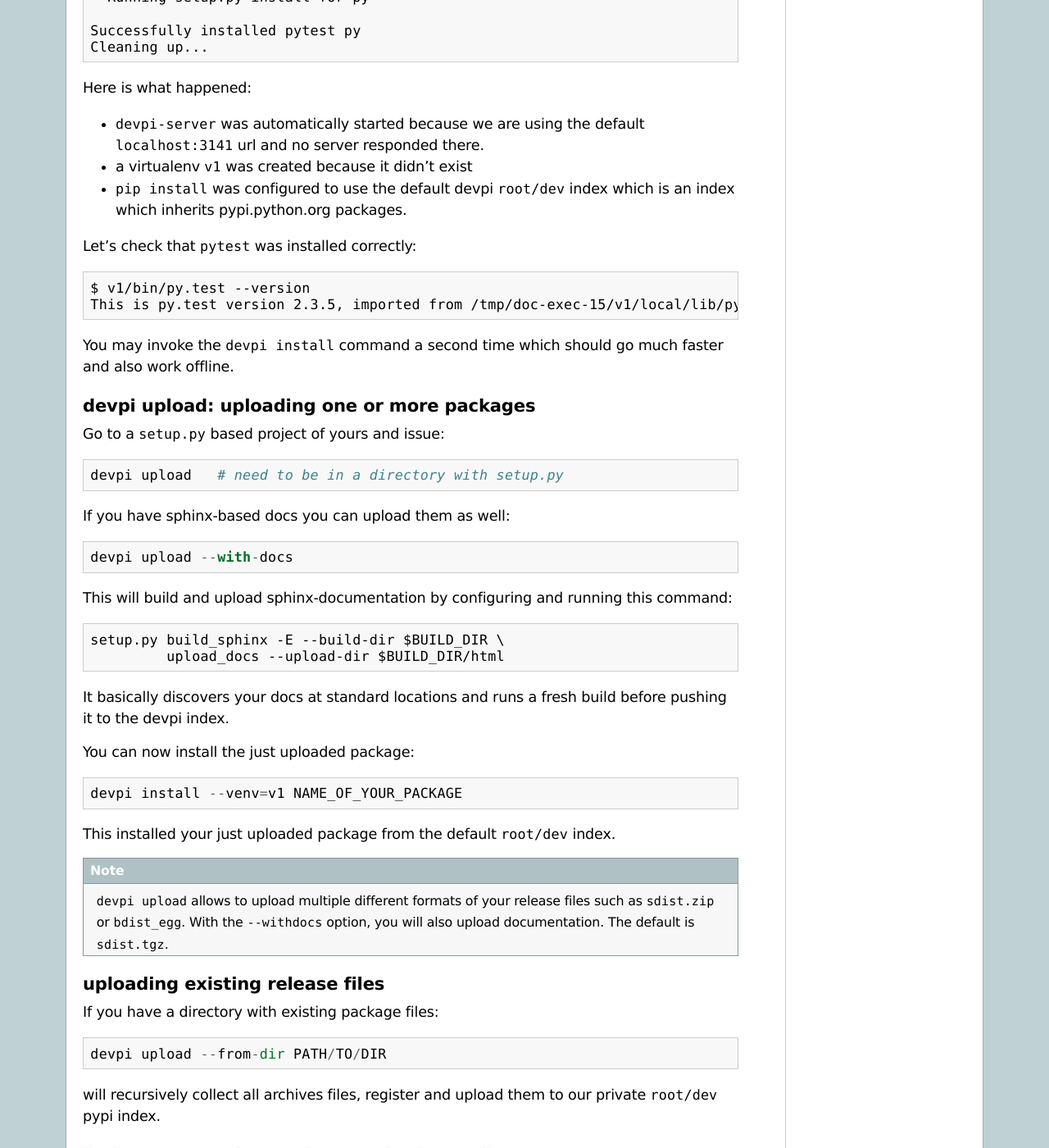
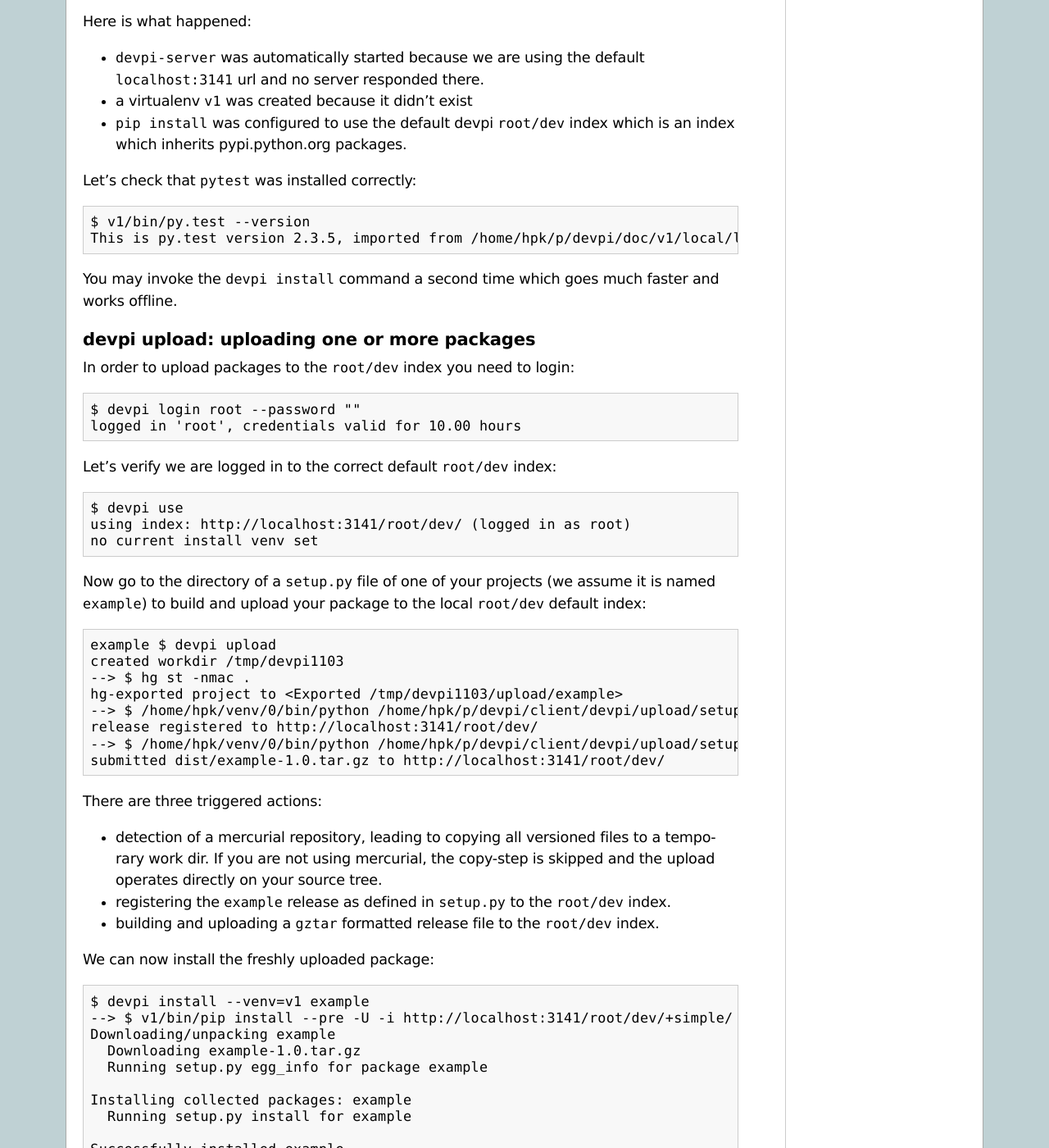
Before and after one commit to devpi/devpi, a Sphinx documentation site: the page built from doc/index.rst, in a window 1280 px wide and 1400 px high, scrolled down 1315 px. Shown: the whole window at 82% size. Built offline with Sphinx 7.4.7, drawn with Linux system fonts in a browser that asks for light colours; some of the changed text lies outside the part shown.

Commit message:
refactor index.rst quickstart page to use regendoc-style recreation. (see "regen" make target)

```diff
--- a/doc/docserver.txt
+++ b/doc/docserver.txt
@@ -9,7 +9,6 @@
 
 The documentation will be linked to from the ``pypi/PROJNAME`` page
 of that index.
-
 
 Server data directory layout (implementation internal)
 ------------------------------------------------------
--- /dev/null
+++ b/doc/example/README.txt
@@ -0,0 +1,2 @@
+
+Example README
--- a/doc/example/setup.py
+++ b/doc/example/setup.py
@@ -1,21 +1,13 @@
 import os, sys
-try:
-    from setuptools import setup, Command
-except ImportError:
-    from distribute_setup import use_setuptools
-    use_setuptools()
-    from setuptools import setup, Command
+from distutils.core import setup
 
-def main():
+if __name__ == '__main__':
     setup(
         name='example',
         description='example test project (please ignore)',
         version='1.0',
         author='Holger Krekel',
+        url="http://example.com",
         author_email='holger at merlinux.eu',
         py_modules=["example"],
-        zip_safe=False,
     )
-
-if __name__ == '__main__':
-    main()
--- a/doc/index.rst
+++ b/doc/index.rst
@@ -49,14 +49,10 @@
 auto-started caching devpi-server::
 
     $ devpi install --venv=v1 pytest
-    automatically starting devpi-server at http://localhost:3141/
-    --> $ virtualenv v1
-    Using real prefix '/usr'
-    New python executable in v1/bin/python
-    Please make sure you remove any previous custom paths from your /home/hpk/.pydistutils.cfg file.
-    Installing setuptools............done.
-    Installing pip...............done.
-    --> $ v1/bin/pip install -U --force-reinstall -i http://localhost:3141/root/dev/+simple/ pytest
+    automatically starting devpi-server for http://localhost:3141
+    *** logfile is at
+    --> $ virtualenv -q v1
+    --> $ v1/bin/pip install --pre -U -i http://localhost:3141/root/dev/+simple/ pytest
     Downloading/unpacking pytest
       Running setup.py egg_info for package pytest
 
@@ -66,8 +62,8 @@
     Installing collected packages: pytest, py
       Running setup.py install for pytest
 
-        Installing py.test script to /tmp/doc-exec-15/v1/bin
-        Installing py.test-2.7 script to /tmp/doc-exec-15/v1/bin
+        Installing py.test script to /home/hpk/p/devpi/doc/v1/bin
+        Installing py.test-2.7 script to /home/hpk/p/devpi/doc/v1/bin
       Running setup.py install for py
 
     Successfully installed pytest py
@@ -86,17 +82,76 @@
 Let's check that ``pytest`` was installed correctly::
 
     $ v1/bin/py.test --version
-    This is py.test version 2.3.5, imported from /tmp/doc-exec-15/v1/local/lib/python2.7/site-packages/pytest.pyc
+    This is py.test version 2.3.5, imported from /home/hpk/p/devpi/doc/v1/local/lib/python2.7/site-packages/pytest.pyc
 
-You may invoke the ``devpi install`` command a second time which should
-go much faster and also work offline.
+You may invoke the ``devpi install`` command a second time which goes
+much faster and works offline.
 
 devpi upload: uploading one or more packages
 ++++++++++++++++++++++++++++++++++++++++++++
 
-Go to a ``setup.py`` based project of yours and issue::
+In order to upload packages to the ``root/dev`` index you need to login::
 
-	devpi upload   # need to be in a directory with setup.py
+    $ devpi login root --password ""
+    logged in 'root', credentials valid for 10.00 hours
+
+Let's verify we are logged in to the correct default ``root/dev`` index::
+
+    $ devpi use
+    using index: http://localhost:3141/root/dev/ (logged in as root)
+    no current install venv set
+
+Now go to the directory of a ``setup.py`` file of one of your projects
+(we assume it is named ``example``) to build and upload your package
+to the local ``root/dev`` default index::
+
+    example $ devpi upload
+    created workdir /tmp/devpi1103
+    --> $ hg st -nmac .
+    hg-exported project to <Exported /tmp/devpi1103/upload/example>
+    --> $ /home/hpk/venv/0/bin/python /home/hpk/p/devpi/client/devpi/upload/setuppy.py /tmp/devpi1103/upload/example http://localhost:3141/root/dev/ root root-72509ca707b0f1f765548e62d9d849eb1a11768a240914a329b20a7eacbc8dda.BOmHsQ.AGHLxf9jG3dzHDSJALUZQ2wCLCY register -r devpi
+    release registered to http://localhost:3141/root/dev/
+    --> $ /home/hpk/venv/0/bin/python /home/hpk/p/devpi/client/devpi/upload/setuppy.py /tmp/devpi1103/upload/example http://localhost:3141/root/dev/ root root-72509ca707b0f1f765548e62d9d849eb1a11768a240914a329b20a7eacbc8dda.BOmHsQ.AGHLxf9jG3dzHDSJALUZQ2wCLCY sdist --formats gztar upload -r devpi
+    submitted dist/example-1.0.tar.gz to http://localhost:3141/root/dev/
+
+There are three triggered actions:
+
+- detection of a mercurial repository, leading to copying all versioned
+  files to a temporary work dir.  If you are not using mercurial,
+  the copy-step is skipped and the upload operates directly on your source
+  tree.
+
+- registering the ``example`` release as defined in ``setup.py`` to
+  the ``root/dev`` index.
+
+- building and uploading a ``gztar`` formatted release file to the
+  ``root/dev`` index.
+
+We can now install the freshly uploaded package::
+
+    $ devpi install --venv=v1 example
+    --> $ v1/bin/pip install --pre -U -i http://localhost:3141/root/dev/+simple/ example
+    Downloading/unpacking example
+      Downloading example-1.0.tar.gz
+      Running setup.py egg_info for package example
+
+    Installing collected packages: example
+      Running setup.py install for example
+
+    Successfully installed example
+    Cleaning up...
+
+This installed your just uploaded package from the default ``root/dev``
+index.
+
+.. note::
+
+    ``devpi upload`` allows to simultanously upload multiple different
+    formats of your release files such as ``sdist.zip`` or ``bdist_egg``.
+    The default is ``sdist.tgz``.
+
+uploading sphinx docs
+++++++++++++++++++++++++++++++++
 
 If you have sphinx-based docs you can upload them as well::
 
@@ -108,22 +163,6 @@
     setup.py build_sphinx -E --build-dir $BUILD_DIR \
              upload_docs --upload-dir $BUILD_DIR/html
 
-It basically discovers your docs at standard locations and
-runs a fresh build before pushing it to the devpi index.
-
-You can now install the just uploaded package::
-
-	devpi install --venv=v1 NAME_OF_YOUR_PACKAGE
-
-This installed your just uploaded package from the default ``root/dev``
-index.
-
-.. note::
-
-    ``devpi upload`` allows to upload multiple different formats
-    of your release files such as ``sdist.zip`` or ``bdist_egg``.
-    With the ``--withdocs`` option, you will also upload documentation.
-    The default is ``sdist.tgz``.
 
 uploading existing release files
 ++++++++++++++++++++++++++++++++
@@ -133,7 +172,7 @@
     devpi upload --from-dir PATH/TO/DIR
 
 will recursively collect all archives files, register
-and upload them to our private ``root/dev`` pypi index.
+and upload them to our local ``root/dev`` pypi index.
 
 listing or removing projects and release files
 ++++++++++++++++++++++++++++++++++++++++++++++
@@ -196,9 +235,8 @@
 ::
 
     $ devpi use
-    using index:  http://localhost:3141/root/dev/
+    using index: http://localhost:3141/root/dev/ (logged in as root)
     no current install venv set
-    logged in as: root
 
 In the default configuration we do not need credentials
 and thus do not need to be logged in.
```
Also changed, not shown: other parts of doc/index.rst (+3 -3 lines), 2 other files.
